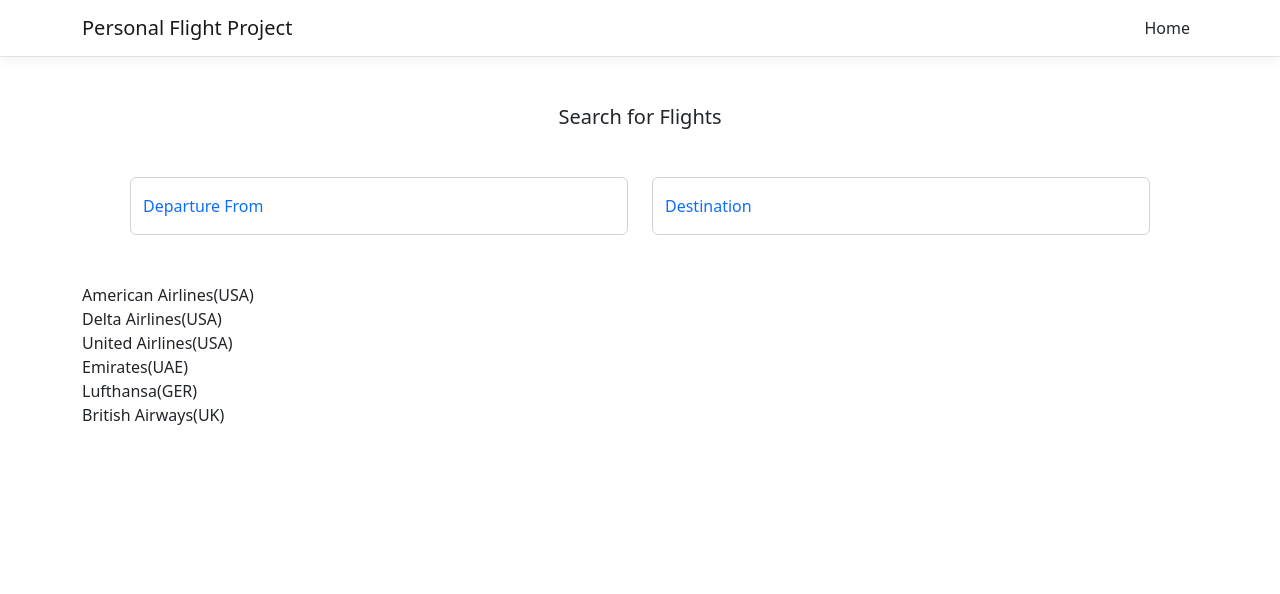
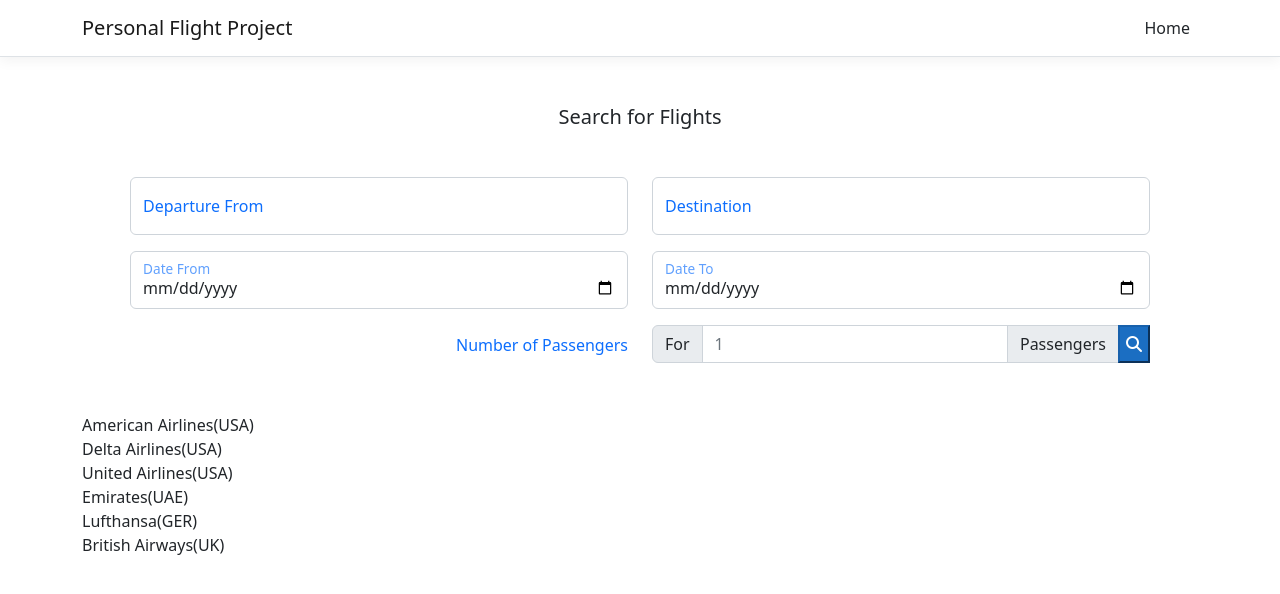
Before and after one commit to NumanM21/FlightProject-Terminated, an Angular app in the folder client/: page / in a window 1280 px wide. Shown: the top 594 px of the page. Built offline with nearby package versions, Linux system fonts and the light colour scheme.

Commit message:
Added To and From date fields + Num of Passengers

```diff
--- a/client/src/app/flights-search/flights-search.component.html
+++ b/client/src/app/flights-search/flights-search.component.html
@@ -1,6 +1,8 @@
 <h5 class="text-md-center m-5">Search for Flights </h5>
 
 <div class="m-5 d-grid gap-3">
+
+  <!-- Destination (from/to) -->
   <div class="row">
     <div class="col">
       <div class="form-floating">
@@ -18,9 +20,52 @@
     </div>
   </div>
 
+  <!-- Dates -->
+
+<div class="row">
+  <div class="col">
+    <div class="form-floating">
+      <input type="date" placeholder="Date From" class="form-control"/>
+      <label class="text-primary form-label">Date From</label>
+    </div>
+  </div>
+
+
+  <div class="col">
+    <div class="form-floating">
+      <input type="date" placeholder="Date To" class="form-control"/>
+      <label class="text-primary form-label">Date To</label>
+    </div>
+  </div>
+</div>
+
+<!-- Number of Passengers -->
+
+<div class="row">
+
+  <div class="col text-end" >
+    <label class="form-label text-primary mt-2">Number of Passengers</label>
+  </div>
+
+  <div class="col">
+    <div class="input-group">
+      <div class="input-group-text">For</div>
+      <input class="form-control" type="number" placeholder="1">
+      <div class="input-group-text">Passengers</div>
+
+<!-- Must have type submit to 'submit' the form tag  (when linking forms to backend!) -->
+      <button type="submit" class="btn-primary btn-primary">
+        <i class="fas fa-search"></i>
+      </button>
+    </div>
+  </div>
+
+</div>
+
 </div>
 
 
 
 
+
 <div *ngFor="let flight of searchResults">{{flight}}</div>
```
